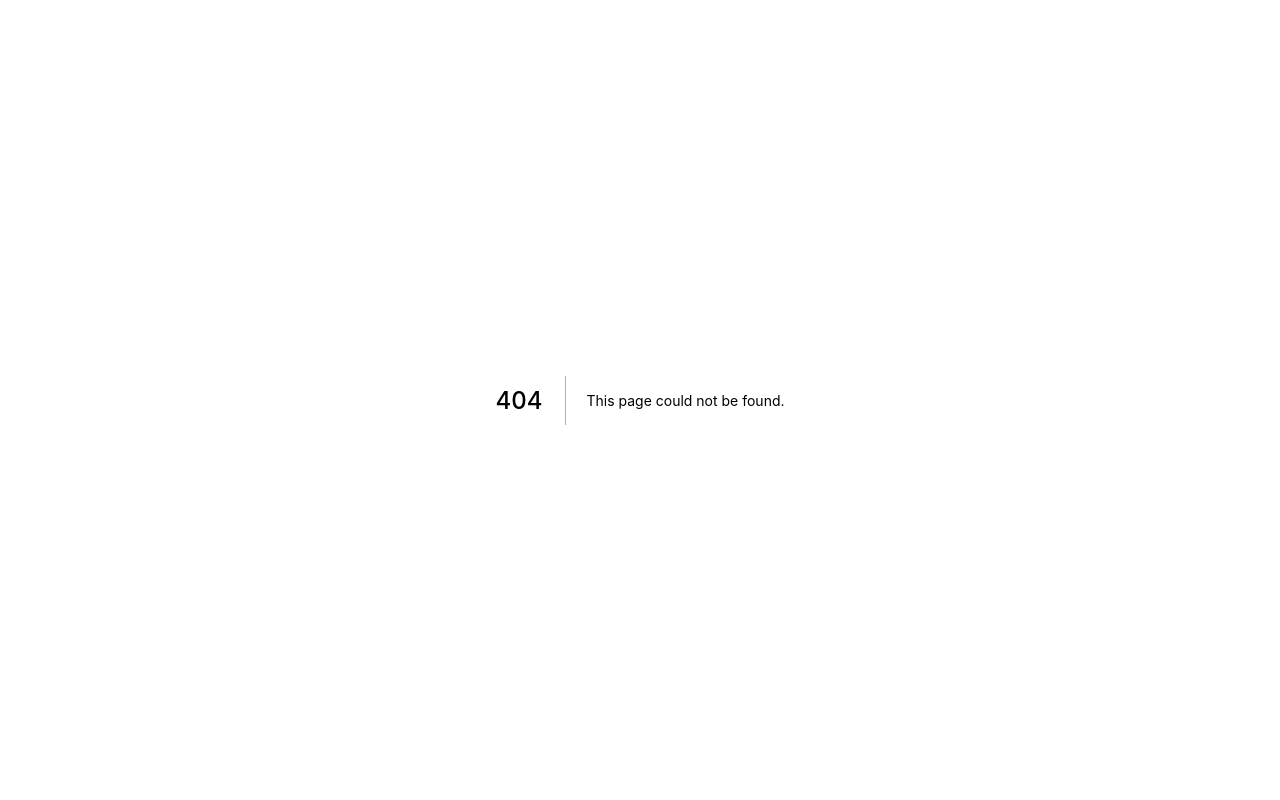
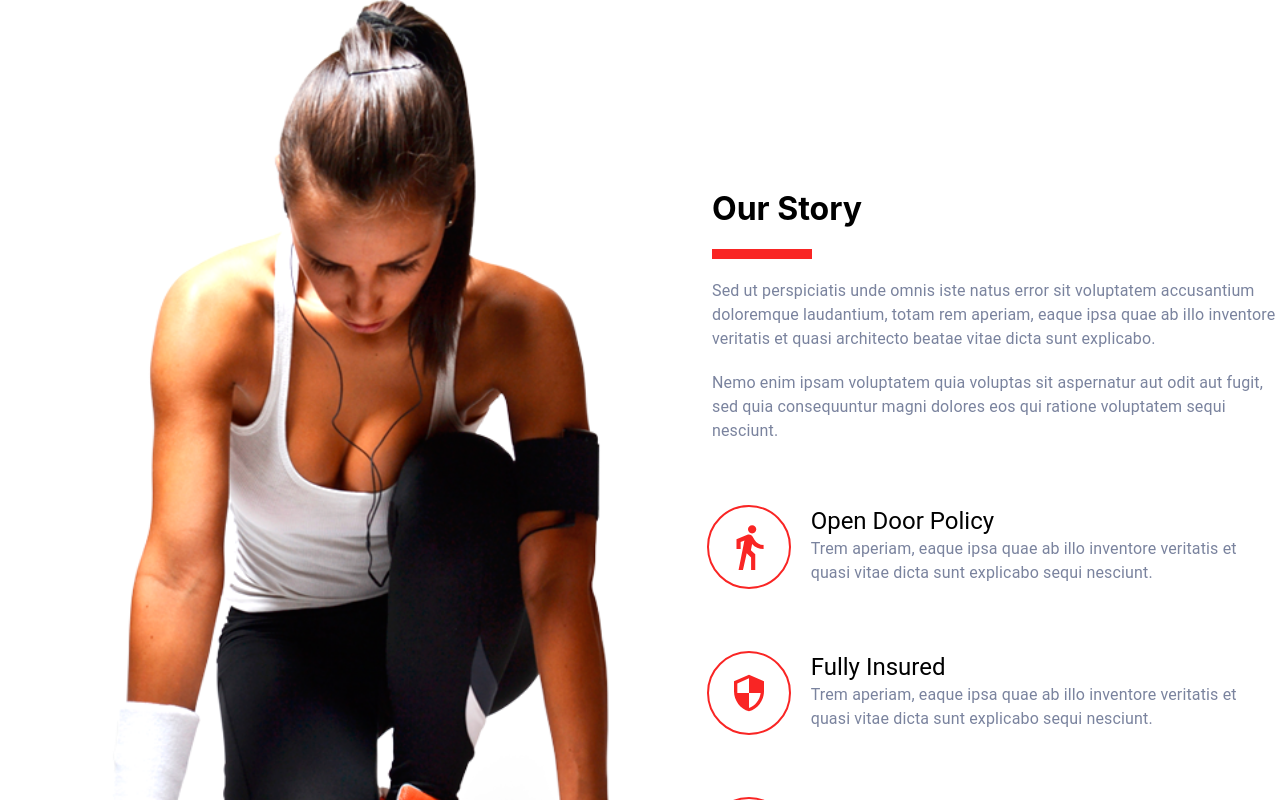
Before and after one commit to Print-ABC/istox-demo-webpage, a Next.js app: page /About in a window 1280 px wide. Before the commit this address had no page. Shown: the top 800 px of the page. Built offline with nearby package versions, Linux system fonts and the light colour scheme.

Commit message:
Add about us section

```diff
--- /dev/null
+++ b/pages/About.tsx
@@ -0,0 +1,124 @@
+import React from "react";
+import makeStyles from "@material-ui/core/styles/makeStyles";
+import { Box, Icon, Typography, Grid, Divider } from "@material-ui/core";
+import DirectionsWalkIcon from "@material-ui/icons/DirectionsWalk";
+import PersonOutlineIcon from "@material-ui/icons/PersonOutline";
+import SecurityIcon from "@material-ui/icons/Security";
+
+const useStyles = makeStyles((theme) => ({
+  root: {
+    display: "flex",
+    alignItems: "center",
+    justifyContent: "space-between",
+  },
+  content: {
+    display: "flex",
+    flexDirection: "column",
+  },
+  storyBox: {
+    "& > .MuiDivider-root": {
+      width: 100,
+      border: "5px solid #F92524",
+      opacity: 1,
+    },
+    "& > .MuiTypography-root": {
+      color: "#7A839E",
+      marginTop: 20,
+    },
+  },
+  icon: {
+    display: "flex",
+    alignItems: "center",
+    justifyContent: "center",
+  },
+  iconBox: {
+    backgroundColor: "#FFFFFF",
+    border: "2px solid #F92524",
+    borderRadius: "50%",
+    color: "#F92524",
+    opacity: 1,
+    padding: 40,
+    display: "flex",
+    alignItems: "center",
+    justifyContent: "center",
+  },
+}));
+
+const features = [
+  {
+    header: "Open Door Policy",
+    description:
+      "Trem aperiam, eaque ipsa quae ab illo inventore veritatis et quasi vitae dicta sunt explicabo sequi nesciunt.",
+    icon: <DirectionsWalkIcon style={{ fontSize: 50 }} />,
+  },
+  {
+    header: "Fully Insured",
+    description:
+      "Trem aperiam, eaque ipsa quae ab illo inventore veritatis et quasi vitae dicta sunt explicabo sequi nesciunt.",
+    icon: <SecurityIcon style={{ fontSize: 40 }} />,
+  },
+  {
+    header: "Personal Trainer",
+    description:
+      "Trem aperiam, eaque ipsa quae ab illo inventore veritatis et quasi vitae dicta sunt explicabo sequi nesciunt.",
+    icon: <PersonOutlineIcon style={{ fontSize: 50 }} />,
+  },
+];
+
+const Feature = (props) => {
+  const { children, header, description } = props;
+  const classes = useStyles();
+
+  return (
+    <Grid container spacing={3} style={{ marginTop: 50 }}>
+      <Grid item xs={12} md={2} className={classes.icon}>
+        <Icon className={classes.iconBox}>{children}</Icon>
+      </Grid>
+      <Grid item xs={12} md={10}>
+        <Typography variant="h5">{header}</Typography>
+        <Typography style={{ color: "#7A839E" }}>{description}</Typography>
+      </Grid>
+    </Grid>
+  );
+};
+
+const About: React.FC = (props) => {
+  const { children } = props;
+  const classes = useStyles();
+
+  return (
+    <Box className={classes.root} id="about">
+      <img src="bg_preparing_run.png" alt="" />
+      <Box className={classes.content}>
+        <Box className={classes.storyBox}>
+          <h1>Our Story</h1>
+          <Divider />
+          <Typography>
+            Sed ut perspiciatis unde omnis iste natus error sit voluptatem
+            accusantium doloremque laudantium, totam rem aperiam, eaque ipsa
+            quae ab illo inventore veritatis et quasi architecto beatae vitae
+            dicta sunt explicabo.
+          </Typography>
+          <Typography>
+            Nemo enim ipsam voluptatem quia voluptas sit aspernatur aut odit aut
+            fugit, sed quia consequuntur magni dolores eos qui ratione
+            voluptatem sequi nesciunt.
+          </Typography>
+        </Box>
+        <Box>
+          {features.map((feature) => (
+            <Feature
+              key={feature.header}
+              header={feature.header}
+              description={feature.description}
+            >
+              {feature.icon}
+            </Feature>
+          ))}
+        </Box>
+      </Box>
+    </Box>
+  );
+};
+
+export default About;
--- a/pages/index.tsx
+++ b/pages/index.tsx
@@ -2,6 +2,7 @@ import Head from "next/head";
 import makeStyles from "@material-ui/core/styles/makeStyles";
 import Layout from "./components/Layout";
 import Navbar from "./components/Navbar";
+import About from "./About";
 
 const useStyles = makeStyles((theme) => ({
   root: {
@@ -24,6 +25,7 @@ export default function Home() {
       </Head>
       <main className={classes.root}>
         <Navbar />
+        <About />
       </main>
     </div>
   );
```
Also changed, not shown: pages/components/Layout.tsx (+0 -29 lines), pages/components/Navbar.tsx (+10 -4 lines), public/bg_gym_girl_bottle.png (added), public/bg_preparing_run.png (added).
